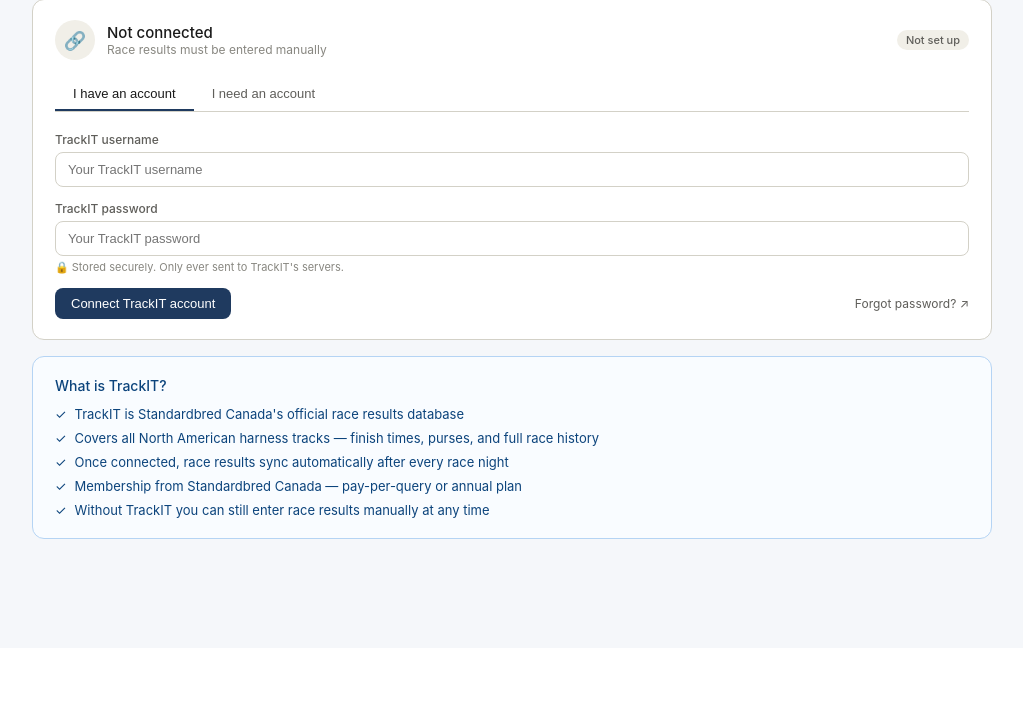
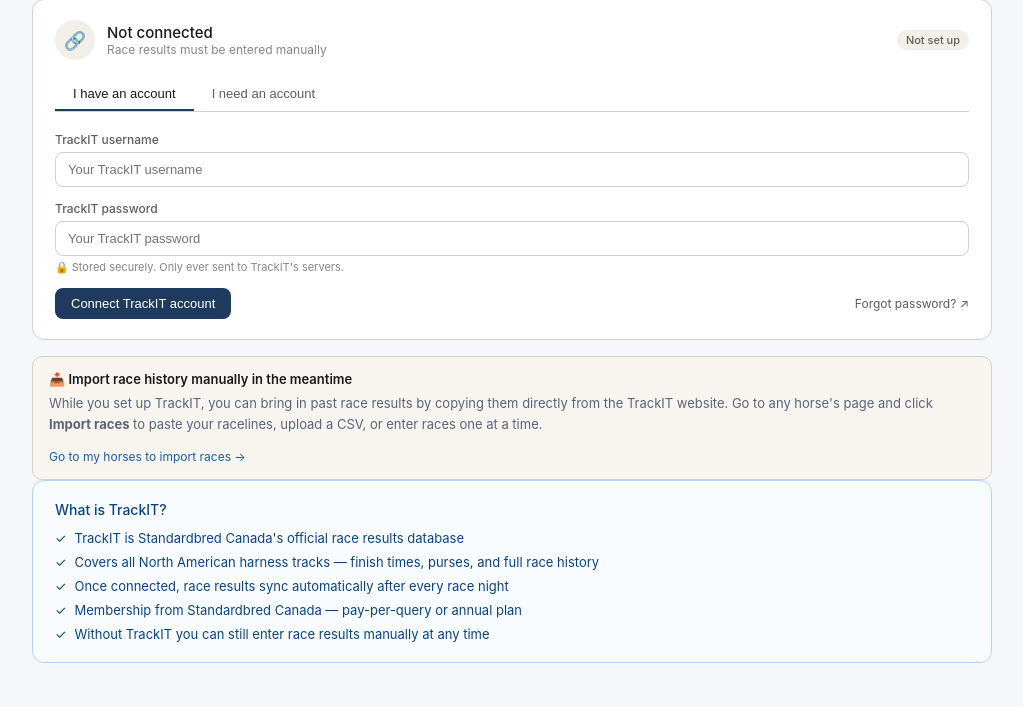
Before and after one commit to saverio-sergi/horse-tracker, a Flask app: page /settings/trackit in a window 1280 px wide. Shown: the part 152-859 px from the top of the page, without its empty margins (128-1151 px from the left). Before the commit the page ends 691 px from the top, so only its background shows below. Run offline with Flask 3, Linux system fonts and the light colour scheme; the visitor is signed in with stand-in values (Sample User, id 1); data that the repository does not hold is empty.

Commit message:
Add files via upload

```diff
--- a/app.py
+++ b/app.py
@@ -1191,6 +1191,244 @@ def retired_horse_page(horse_id):
     show_guide = _sess.pop(f'retired_trackmaster_{horse.id}', False)
     return render_template('retired_horse.html', horse=horse, show_guide=show_guide)
 
+
+# ══════════════════════════════════════════════════════════════
+# TRACKIT MANUAL IMPORT
+# ══════════════════════════════════════════════════════════════
+@app.route('/horses/<int:horse_id>/import-races', methods=['GET','POST'])
+@login_required
+def import_races(horse_id):
+    """
+    Manual race import page — three paths:
+      1. Paste raw TrackIT raceline text (auto-parsed)
+      2. Upload a CSV file
+      3. Single race manual entry form
+    """
+    horse = Horse.query.filter_by(id=horse_id, user_id=current_user.id).first_or_404()
+
+    if request.method == 'POST':
+        action = request.form.get('action','manual')
+
+        if action == 'paste':
+            raw = request.form.get('paste_text','').strip()
+            races = _parse_trackit_paste(raw)
+            if not races:
+                flash('Could not read any races from the pasted text. '
+                      'Try copying the full racelines table from TrackIT.', 'error')
+                return redirect(url_for('import_races', horse_id=horse_id))
+            added = _save_imported_races(races, horse, current_user.currency)
+            flash(f'{added} race{"s" if added!=1 else ""} imported successfully.', 'success')
+            return redirect(url_for('horse_detail', horse_id=horse_id))
+
+        elif action == 'csv':
+            f_obj = request.files.get('csv_file')
+            if not f_obj or not f_obj.filename:
+                flash('Please select a CSV file to upload.', 'error')
+                return redirect(url_for('import_races', horse_id=horse_id))
+            content = f_obj.read().decode('utf-8', errors='replace')
+            races = _parse_csv_import(content)
+            if not races:
+                flash('Could not read any races from the CSV. '
+                      'Check the format matches the template.', 'error')
+                return redirect(url_for('import_races', horse_id=horse_id))
+            added = _save_imported_races(races, horse, current_user.currency)
+            flash(f'{added} race{"s" if added!=1 else ""} imported from CSV.', 'success')
+            return redirect(url_for('horse_detail', horse_id=horse_id))
+
+        elif action == 'manual':
+            date_str  = request.form.get('date','').strip()
+            track     = request.form.get('track','').strip()
+            finish    = request.form.get('finish','0').strip()
+            purse     = request.form.get('purse','0').strip()
+            race_name = request.form.get('race_name','').strip()
+            time_str  = request.form.get('time_str','').strip()
+            if not date_str or not track:
+                flash('Date and track are required.', 'error')
+                return redirect(url_for('import_races', horse_id=horse_id))
+            try:
+                race_date = datetime.strptime(date_str, '%Y-%m-%d').date()
+                race = Race(
+                    horse_id  = horse.id,
+                    date      = race_date,
+                    track     = track,
+                    race_name = race_name,
+                    finish    = int(re.sub(r'\D','',finish) or '0'),
+                    purse     = float(re.sub(r'[^\d.]','',purse) or '0'),
+                    time_str  = time_str,
+                    currency  = current_user.currency,
+                )
+                assign_race_to_period(race, horse)
+                db.session.add(race)
+                db.session.commit()
+                flash('Race added successfully.', 'success')
+            except Exception as e:
+                flash(f'Could not save race: {e}', 'error')
+            return redirect(url_for('import_races', horse_id=horse_id))
+
+    existing = Race.query.filter_by(horse_id=horse_id).count()
+    return render_template('import_races.html', horse=horse,
+                           existing=existing, currency=current_user.currency)
+
+
+def _parse_trackit_paste(text):
+    """
+    Parse raw text copied from a TrackIT racelines page.
+
+    TrackIT displays racelines in a table. When a user selects all and copies,
+    they get tab- or space-separated rows. We try to find rows that look like:
+      date  track  conditions  finish  time  purse  ...
+
+    Also handles common date formats: MM/DD/YY, MM/DD/YYYY, YYYY-MM-DD
+    """
+    import csv, io
+    races = []
+    seen  = set()
+
+    for line in text.splitlines():
+        line = line.strip()
+        if not line:
+            continue
+
+        # Split on tabs first, fall back to multiple spaces
+        if '\t' in line:
+            parts = [p.strip() for p in line.split('\t')]
+        else:
+            parts = [p.strip() for p in re.split(r'  +', line)]
+
+        if len(parts) < 4:
+            continue
+
+        # Try to find the date in any of the first 3 columns
+        race_date = None
+        date_col  = -1
+        for i, part in enumerate(parts[:3]):
+            for fmt in ('%m/%d/%y','%m/%d/%Y','%Y-%m-%d','%d/%m/%Y'):
+                try:
+                    race_date = datetime.strptime(part, fmt).date()
+                    date_col  = i
+                    break
+                except ValueError:
+                    pass
+            if race_date:
+                break
+
+        if not race_date:
+            continue
+
+        # Columns after date: track, conditions/class, finish, time, purse
+        rest = parts[date_col+1:]
+        if len(rest) < 3:
+            continue
+
+        track     = rest[0] if rest else ''
+        # finish is the first field that looks like a number (1-10) or "1st" etc
+        finish    = 0
+        purse     = 0.0
+        time_str  = ''
+
+        for col in rest[1:]:
+            clean = re.sub(r'[^\d]','', col)
+            # Finish position: 1-digit or 2-digit number ≤ 12
+            if not finish and clean and 1 <= int(clean or 0) <= 12 and len(clean) <= 2:
+                finish = int(clean)
+            # Time: looks like 1:52.1 or 152.1
+            elif re.match(r'^\d[:.]\d{2}\.\d$', col) or re.match(r'^1:\d{2}\.\d$', col):
+                time_str = col
+            # Purse: larger number with optional $ or commas
+            elif clean and int(clean or 0) > 100:
+                try:
+                    purse = float(re.sub(r'[^\d.]', '', col))
+                except:
+                    pass
+
+        if purse == 0:
+            continue   # skip rows with no purse — likely headers
+
+        key = (race_date, track)
+        if key in seen:
+            continue
+        seen.add(key)
+
+        races.append({
+            'date': race_date, 'track': track,
+            'finish': finish, 'purse': purse, 'time_str': time_str,
+        })
+
+    return races
+
+
+def _parse_csv_import(content):
+    """
+    Parse a CSV with columns: date, track, finish, purse[, time, race_name]
+    Accepts header row or no header row.
+    """
+    import csv, io
+    races = []
+    seen  = set()
+    reader = csv.reader(io.StringIO(content))
+    for row in reader:
+        if len(row) < 4:
+            continue
+        # Skip obvious header rows
+        if row[0].strip().lower() in ('date','race date','d'):
+            continue
+        try:
+            date_raw = row[0].strip()
+            race_date = None
+            for fmt in ('%Y-%m-%d','%m/%d/%Y','%m/%d/%y','%d/%m/%Y'):
+                try:
+                    race_date = datetime.strptime(date_raw, fmt).date()
+                    break
+                except ValueError:
+                    pass
+            if not race_date:
+                continue
+            track   = row[1].strip()
+            finish  = int(re.sub(r'\D','', row[2].strip()) or '0')
+            purse   = float(re.sub(r'[^\d.]','', row[3].strip()) or '0')
+            time_str = row[4].strip() if len(row) > 4 else ''
+            race_name= row[5].strip() if len(row) > 5 else ''
+            if purse == 0:
+                continue
+            key = (race_date, track)
+            if key in seen:
+                continue
+            seen.add(key)
+            races.append({'date':race_date,'track':track,'finish':finish,
+                          'purse':purse,'time_str':time_str,'race_name':race_name})
+        except Exception:
+            continue
+    return races
+
+
+def _save_imported_races(races, horse, currency):
+    """Save a list of parsed race dicts to the database, skipping duplicates."""
+    added = 0
+    existing_keys = {
+        (r.date, r.track)
+        for r in Race.query.filter_by(horse_id=horse.id).all()
+    }
+    for r in races:
+        key = (r['date'], r.get('track',''))
+        if key in existing_keys:
+            continue
+        race = Race(
+            horse_id  = horse.id,
+            date      = r['date'],
+            track     = r.get('track',''),
+            race_name = r.get('race_name',''),
+            finish    = r.get('finish', 0),
+            purse     = r.get('purse', 0.0),
+            time_str  = r.get('time_str',''),
+            currency  = r.get('currency', currency),
+        )
+        assign_race_to_period(race, horse)
+        db.session.add(race)
+        existing_keys.add(key)
+        added += 1
+    db.session.commit()
+    return added
+
 # ══════════════════════════════════════════════════════════════
 # BILLS
 # ══════════════════════════════════════════════════════════════
--- a/templates/trackit_settings.html
+++ b/templates/trackit_settings.html
@@ -59,6 +59,7 @@
 
 {% else %}
 <!-- ══ NOT CONNECTED STATE ══ -->
+  <!-- Manual import notice -->
 <div class="card" style="margin-bottom:16px">
   <div style="display:flex;align-items:center;gap:12px;margin-bottom:18px">
     <div style="width:40px;height:40px;border-radius:50%;background:#F1EFE8;display:flex;align-items:center;justify-content:center;font-size:18px;color:#888780">🔗</div>
@@ -118,6 +119,20 @@
   </div>
 </div>
 
+  <!-- Manual import fallback -->
+  <div style="background:#F8F5F0;border:1px solid #D3D1C7;border-radius:10px;padding:14px 16px;margin-top:12px">
+    <div style="font-size:13px;font-weight:600;color:#1A1A1A;margin-bottom:6px;display:flex;align-items:center;gap:7px">
+      📥 Import race history manually in the meantime
+    </div>
+    <div style="font-size:13px;color:#5A6478;line-height:1.6;margin-bottom:10px">
+      While you set up TrackIT, you can bring in past race results by copying them directly
+      from the TrackIT website. Go to any horse's page and click <strong>Import races</strong>
+      to paste your racelines, upload a CSV, or enter races one at a time.
+    </div>
+    <a href="{{ url_for('horses') }}"
+       style="font-size:12px;color:#185FA5;text-decoration:none">Go to my horses to import races →</a>
+  </div>
+
 <!-- What is TrackIT info box -->
 <div class="card" style="background:#F9FCFF;border-color:#B5D4F4">
   <div class="card-title" style="color:#0C447C">What is TrackIT?</div>
```
Also changed, not shown: templates/import_races.html (added, +187 -0 lines).
